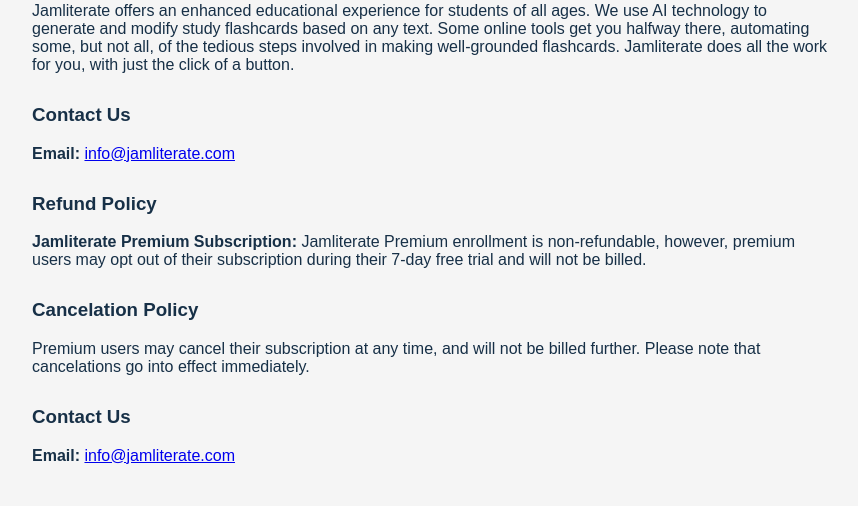
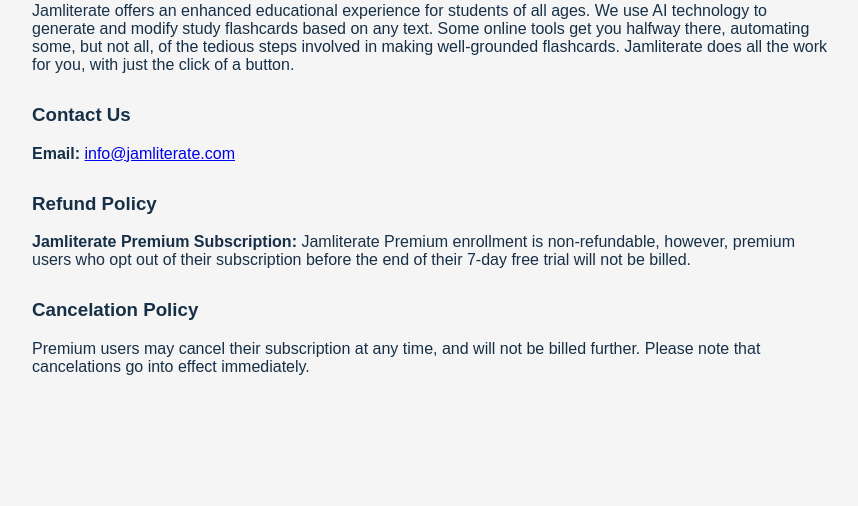
Before and after one commit to samcraftt/jamliterate, a Flask app: page / in a window 1280 px wide. Shown: the part 503-1009 px from the top of the page, without its empty margins (208-1066 px from the left). After the commit the page ends 878 px from the top, so only its background shows below. Run offline with Flask 3, Linux system fonts and the light colour scheme; parts of the project's set-up code (start-up, migrations or seed data) failed here and were passed over.

Commit message:
Update home.html

```diff
--- a/templates/home.html
+++ b/templates/home.html
@@ -31,15 +31,11 @@
     </section>
     <section class="contact-section">
         <h3>Refund Policy</h3>
-        <p><strong>Jamliterate Premium Subscription:</strong> Jamliterate Premium enrollment is non-refundable, however, premium users may opt out of their subscription during their 7-day free trial and will not be billed.</p>
+        <p><strong>Jamliterate Premium Subscription:</strong> Jamliterate Premium enrollment is non-refundable, however, premium users who opt out of their subscription before the end of their 7-day free trial will not be billed.</p>
     </section>
     <section class="contact-section">
         <h3>Cancelation Policy</h3>
         <p>Premium users may cancel their subscription at any time, and will not be billed further. Please note that cancelations go into effect immediately.</p>
-    </section>
-    <section class="contact-section">
-        <h3>Contact Us</h3>
-        <p><strong>Email:</strong> <a href="mailto:info@jamliterate.com">info@jamliterate.com</a></p>
     </section>
 </div>
 {% endblock %}
```
